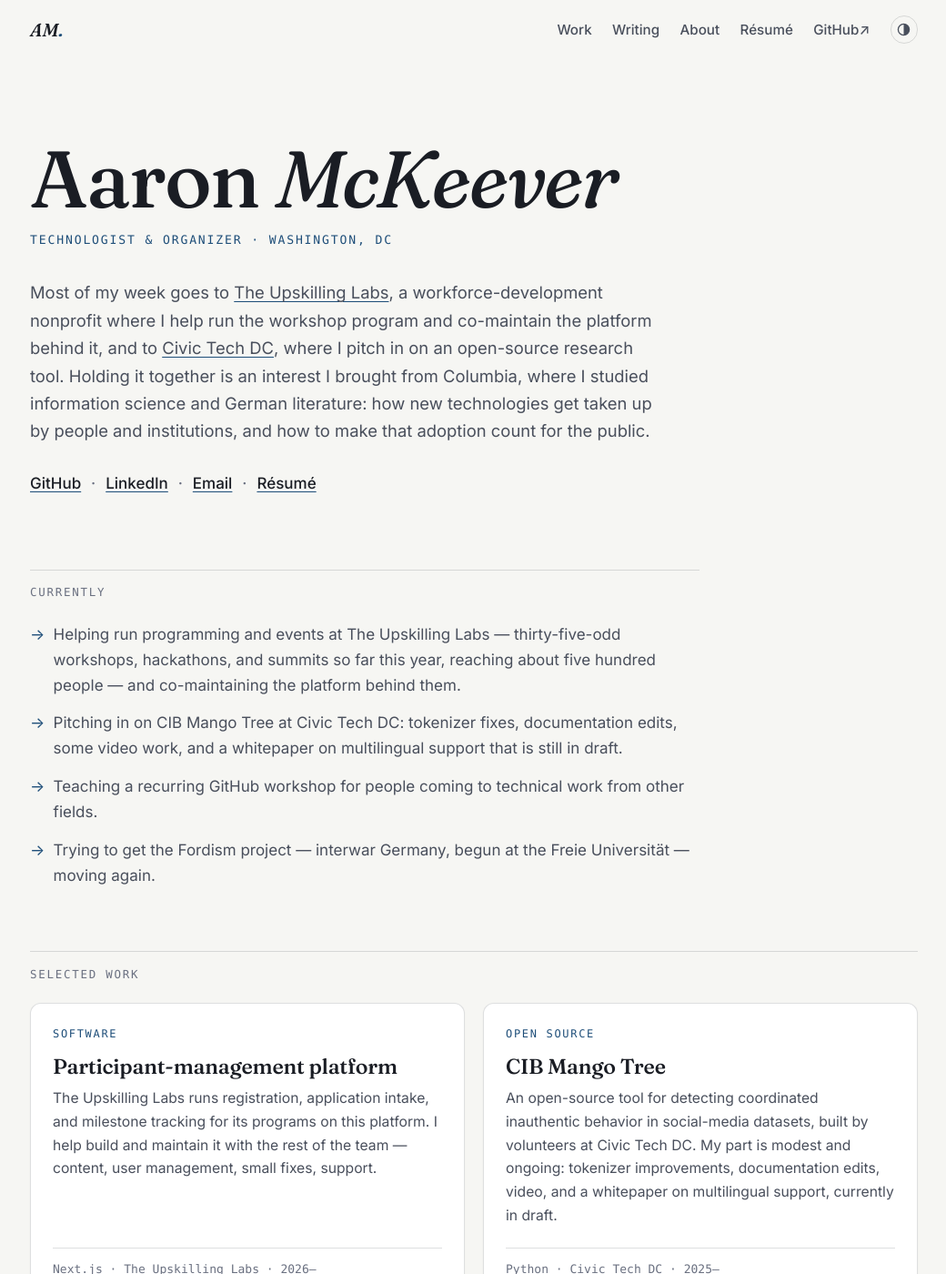
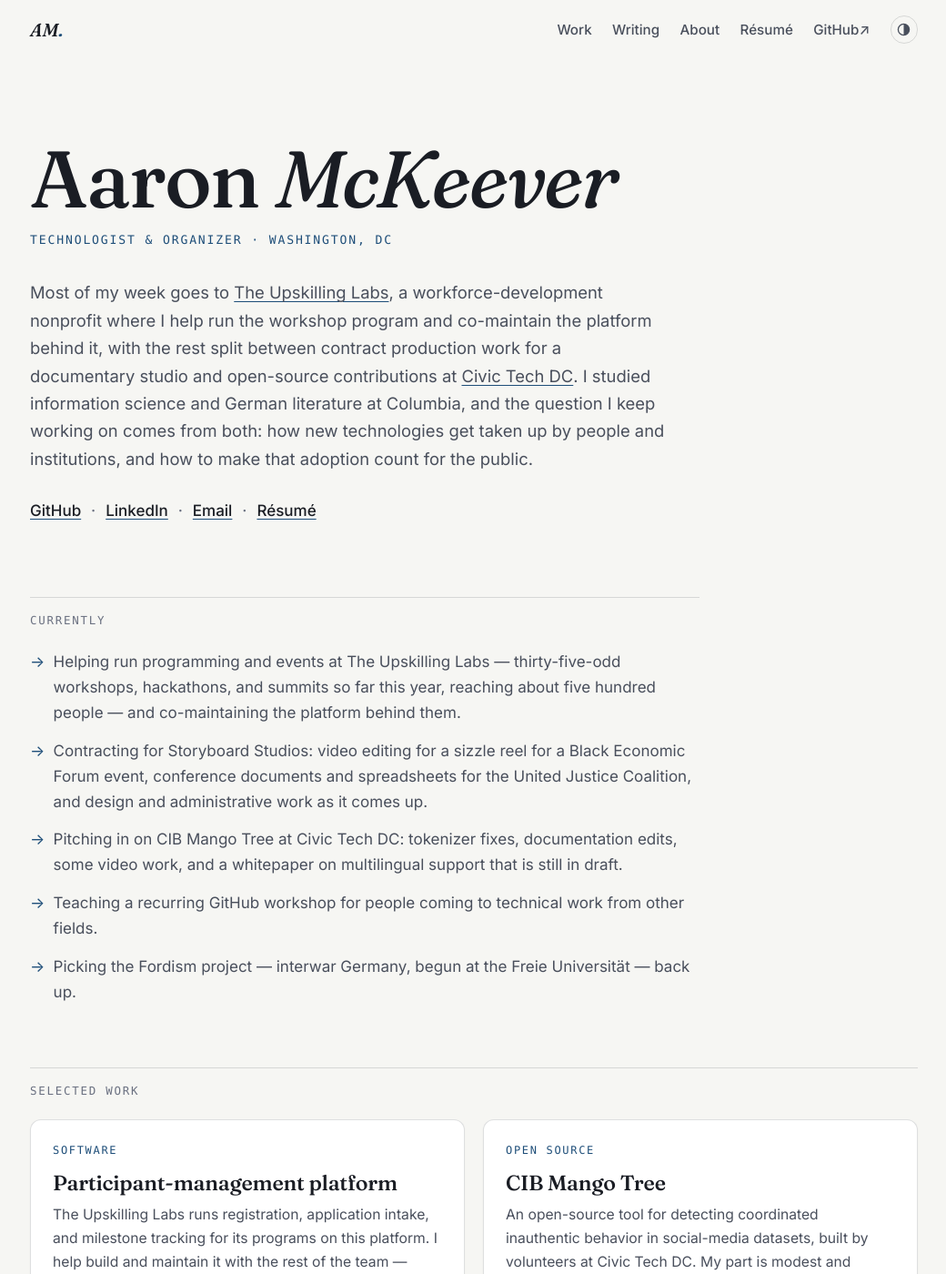
Before and after one commit to adm-2k/adm-2k.github.io, a Jekyll site: the page built from index.md, in a window 1280 px wide and 1400 px high. Shown: the whole window at 91% size, without its empty margins (119-1159 px from the left). Built offline with Jekyll 4.4.1, drawn with Linux system fonts in a browser that asks for light colours; our own code applies the rules of GitHub Pages for plain Markdown files; some of the changed text lies outside the part shown.

Commit message:
Separate humanities projects, add current Storyboard contract work
- Split the combined humanities card into two entries: research
  assistance for Dr. Pfeifer's To the Collector Belong the Spoils, and
  the in-progress Fordism project — each with its own card and work-page
  entry; research is now categorized as computational social science
  vs. humanities rather than one cluster
- Storyboard Studios updated to reflect ongoing contract work: sizzle
  reel editing for a Black Economic Forum event, conference documents
  for the United Justice Coalition, and design/administrative support,
  in addition to the 2025 intake automation
- Trimmed editorializing codas; home grid expanded to six cards across
  six categories (software, open source, media & operations,
  humanities, in progress, design)

Co-Authored-By: Claude Fable 5 <noreply@anthropic.com>
Claude-Session: https://claude.ai/code/session_014q8GVZXBhUYkkauaoHY5yY

```diff
--- a/index.md
+++ b/index.md
@@ -5,12 +5,12 @@ role_line: "Technologist & organizer · Washington, DC"
 intro: >-
   Most of my week goes to [The Upskilling Labs](https://theupskillinglabs.org),
   a workforce-development nonprofit where I help run the workshop program and
-  co-maintain the platform behind it, and to
-  [Civic Tech DC](https://civictechdc.org), where I pitch in on an open-source
-  research tool. Holding it together is an interest I brought from Columbia,
-  where I studied information science and German literature: how new
-  technologies get taken up by people and institutions, and how to make that
-  adoption count for the public.
+  co-maintain the platform behind it, with the rest split between contract
+  production work for a documentary studio and open-source contributions at
+  [Civic Tech DC](https://civictechdc.org). I studied information science and
+  German literature at Columbia, and the question I keep working on comes from
+  both: how new technologies get taken up by people and institutions, and how
+  to make that adoption count for the public.
 hero_links:
   - label: "GitHub"
     url: "https://github.com/adm-2k"
@@ -29,6 +29,11 @@ now:
     reaching about five hundred people — and co-maintaining the platform
     behind them.
   - >-
+    Contracting for Storyboard Studios: video editing for a sizzle reel
+    for a Black Economic Forum event, conference documents and spreadsheets
+    for the United Justice Coalition, and design and administrative work
+    as it comes up.
+  - >-
     Pitching in on CIB Mango Tree at Civic Tech DC: tokenizer fixes,
     documentation edits, some video work, and a whitepaper on multilingual
     support that is still in draft.
@@ -36,8 +41,8 @@ now:
     Teaching a recurring GitHub workshop for people coming to technical
     work from other fields.
   - >-
-    Trying to get the Fordism project — interwar Germany, begun at the
-    Freie Universität — moving again.
+    Picking the Fordism project — interwar Germany, begun at the Freie
+    Universität — back up.
 projects:
   - tag: "Software"
     title: "Participant-management platform"
@@ -57,14 +62,29 @@ projects:
       modest and ongoing: tokenizer improvements, documentation edits, video,
       and a whitepaper on multilingual support, currently in draft.
     meta: "Python · Civic Tech DC · 2025–"
+  - tag: "Media & operations"
+    title: "Storyboard Studios"
+    blurb: >-
+      Contract work for a documentary studio, started in post-production and
+      still going: media-intake automation in 2025, and this summer a sizzle
+      reel for a Black Economic Forum event, conference documents for the
+      United Justice Coalition, and design and administrative support.
+    meta: "Premiere Pro, Python · contract · 2025–"
   - tag: "Humanities"
-    title: "Benjamin, collecting, and Fordism"
+    title: "Collecting and modernism"
     blurb: >-
       Research assistance for Dr. Annie Pfeifer's *To the Collector Belong
-      the Spoils*, a study of modernist writers as collectors and hoarders —
-      my name is in the foreword — and a slower project on Fordism's arrival
-      in interwar Germany, begun at the Freie Universität Berlin.
-    meta: "German studies · 2021–"
+      the Spoils: Modernism and the Art of Appropriation*, a study of
+      modernist writers as collectors and hoarders. My name is in the
+      foreword.
+    meta: "German studies · 2021–2023"
+  - tag: "In progress"
+    title: "Fordism in interwar Germany"
+    blurb: >-
+      How Fordism arrived in Germany between the wars and what it did to
+      labor relations and political discourse. Begun in a pro-seminar at the
+      Freie Universität Berlin; I'm picking it back up.
+    meta: "Historical research · ongoing"
   - tag: "Design"
     title: "Columbia Daily Spectator"
     url: "https://www.columbiaspectator.com/"
```
Also changed, not shown: _pages/about.md (+12 -9 lines), _pages/resume.md (+4 -2 lines), _pages/work.md (+22 -13 lines).
